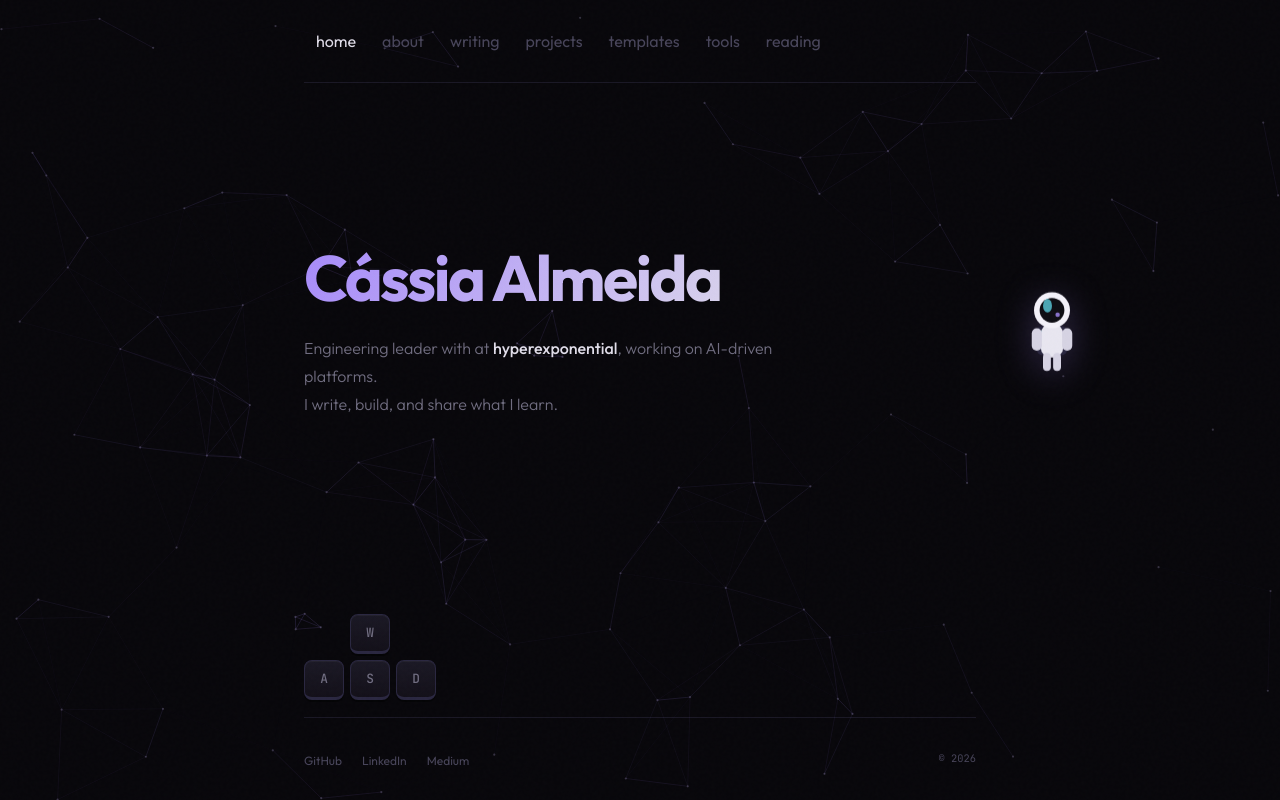
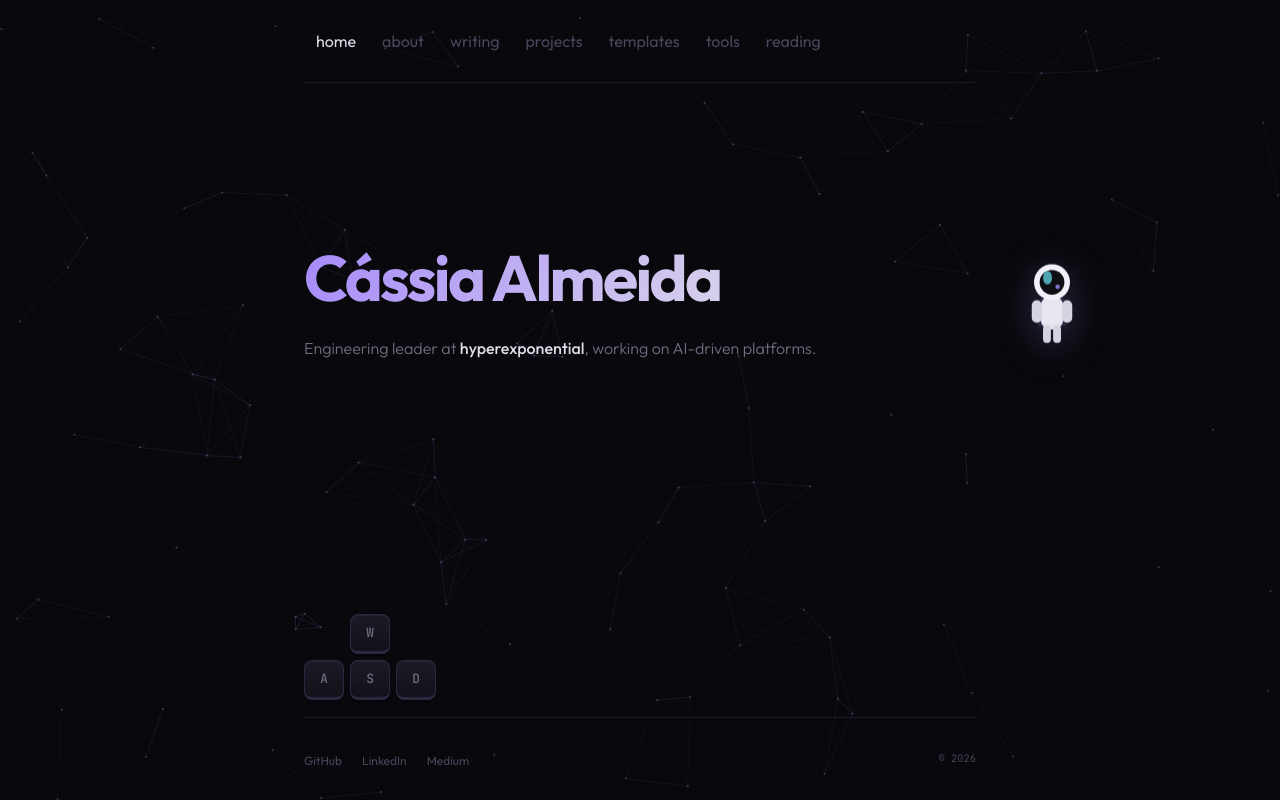
Before and after one commit to shiphrahx/cassia-almeida.com, a Next.js app: page / in a window 1280 px wide. Built offline with nearby package versions, Linux system fonts and the light colour scheme.

Commit message:
style: put home subtitle on a single line

```diff
--- a/app/globals.css
+++ b/app/globals.css
@@ -424,6 +424,7 @@ main:has(.home-content) {
 }
 
 .home-text { position: relative; }
+.home-text .page-subtitle { max-width: none; white-space: nowrap; }
 .home-content .page-title { padding-top: 0; }
 .home-content .page-subtitle { padding-bottom: 0; }
 
--- a/app/page.tsx
+++ b/app/page.tsx
@@ -10,8 +10,7 @@ export default function Home() {
         <div className="home-text">
           <h1 className="page-title">Cássia Almeida</h1>
           <p className="page-subtitle">
-            Engineering leader with at <strong>hyperexponential</strong>, working on
-            AI-driven platforms. <br/> I write, build, and share what I learn.
+            Engineering leader at <strong>hyperexponential</strong>, working on AI-driven platforms.
           </p>
           <div id="astronaut-rest" aria-hidden />
         </div>
```
